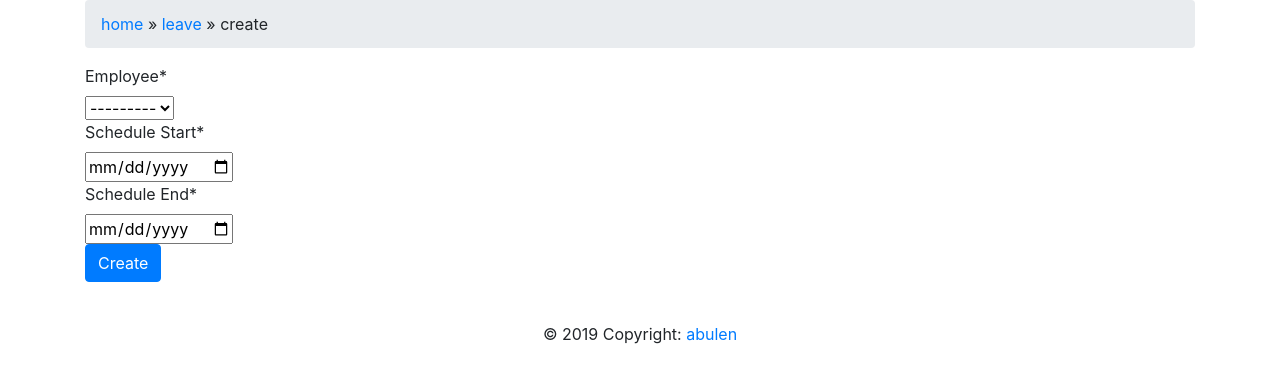
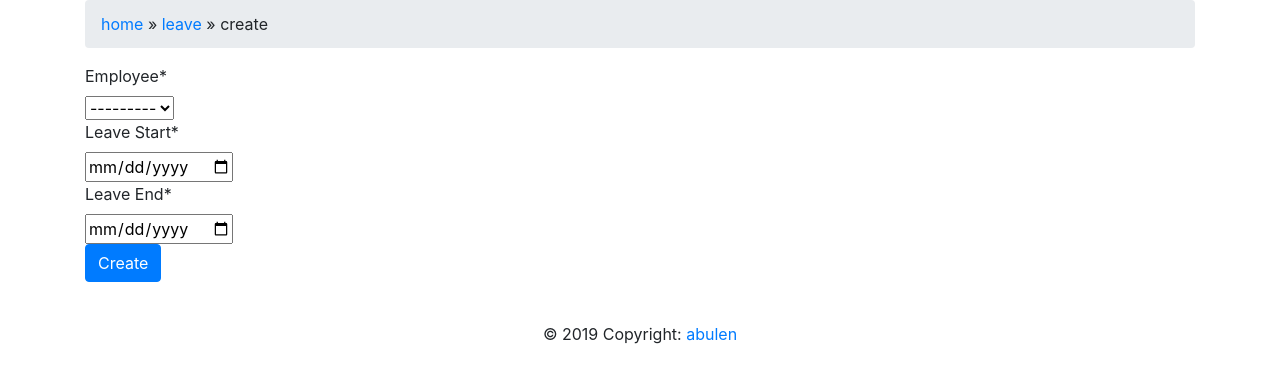
Before and after one commit to abulen/manager, a Django app: page /leave/create/ in a window 1280 px wide. Shown: the part 54-437 px from the top of the page. Run offline with Django 3.2, Linux system fonts and the light colour scheme; data that the repository does not hold is empty; parts of the project's set-up code (start-up, migrations or seed data) failed here and were passed over; some libraries are stand-ins or nearby versions.

Commit message:
update leave creation

```diff
--- a/manager/schedule/forms.py
+++ b/manager/schedule/forms.py
@@ -91,15 +91,15 @@ class CreateLeaveForm(forms.Form):
         queryset=models.Employee.objects.active()
     )
     start = forms.DateField(
-        label="Schedule Start",
+        label="Leave Start",
         widget=forms.TextInput(
-            attrs={'type': 'date'}
+            attrs={'type': 'date', 'id': 'leave_start_id'}
         )
     )
     end = forms.DateField(
-        label="Schedule End",
+        label="Leave End",
         widget=forms.TextInput(
-            attrs={'type': 'date'}
+            attrs={'type': 'date', 'id': 'leave_end_id'},
         )
     )
 
--- a/manager/templates/schedule/leave-create.html
+++ b/manager/templates/schedule/leave-create.html
@@ -4,3 +4,19 @@
 {% block content %}
 {% crispy form %}
 {% endblock %}
+
+{% block script_extra %}
+<script>
+    document.getElementById("leave_start_id").onchange = function() {
+        end = document.getElementById("leave_end_id");
+        start = document.getElementById("leave_start_id");
+        if(!(end.value)){
+            end.value=start.value;
+        }
+        if(end.value<start.value){
+            end.value=start.value;
+        }
+        end.min = start.value;
+    };
+</script>
+{% endblock %}
```
